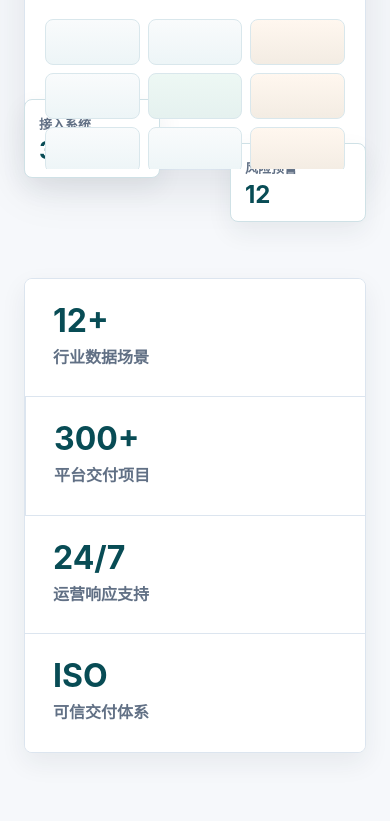
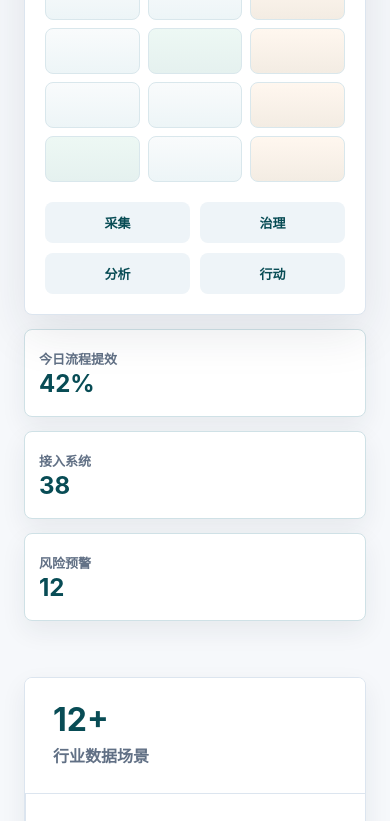
Before and after one commit to shwann/test01, a website: page index.html in a window 390 px wide. Shown: the part 772-1593 px from the top of the page. Drawn offline with Linux system fonts and the light colour scheme.

Commit message:
Apply automated changes for task 03fc66df-a1be-4e50-b17b-e955831acc79

```diff
--- a/styles.css
+++ b/styles.css
@@ -31,6 +31,23 @@ body {
   background: var(--paper);
   color: var(--ink);
   line-height: 1.65;
+}
+
+body,
+button,
+input,
+textarea {
+  font: inherit;
+}
+
+h1,
+h2,
+h3,
+p,
+a,
+span,
+strong {
+  overflow-wrap: anywhere;
 }
 
 a {
@@ -237,16 +254,19 @@ a {
 }
 
 .hero-visual {
-  position: relative;
-  min-height: 500px;
+  display: grid;
+  grid-template-columns: repeat(3, minmax(0, 1fr));
+  gap: 14px;
+  align-content: start;
 }
 
 .command-panel {
-  position: absolute;
-  inset: 22px 0 46px;
+  position: relative;
   display: grid;
-  grid-template-rows: auto auto 1fr auto;
-  gap: 22px;
+  grid-column: 1 / -1;
+  grid-template-rows: auto auto minmax(180px, 1fr) auto;
+  gap: 20px;
+  min-height: 430px;
   overflow: hidden;
   padding: 28px;
   border: 1px solid var(--line);
@@ -313,12 +333,12 @@ a {
   z-index: 1;
   display: grid;
   grid-template-columns: repeat(4, minmax(0, 1fr));
+  grid-auto-rows: minmax(56px, 1fr);
   gap: 12px;
-  min-height: 210px;
 }
 
 .signal-grid span {
-  min-height: 68px;
+  min-height: 0;
   border: 1px solid #d9e7ec;
   border-radius: var(--radius);
   background: linear-gradient(180deg, #f9fbfc, #edf5f7);
@@ -357,10 +377,11 @@ a {
 }
 
 .panel-card {
-  position: absolute;
   display: grid;
   gap: 4px;
-  width: 168px;
+  align-content: center;
+  min-height: 104px;
+  width: auto;
   padding: 16px;
 }
 
@@ -374,21 +395,6 @@ a {
   color: var(--brand-dark);
   font-size: 29px;
   line-height: 1;
-}
-
-.panel-card.one {
-  top: 0;
-  right: 18px;
-}
-
-.panel-card.two {
-  bottom: 78px;
-  left: -16px;
-}
-
-.panel-card.three {
-  right: 34px;
-  bottom: 0;
 }
 
 .stats {
@@ -623,7 +629,7 @@ a {
   }
 
   .hero-visual {
-    min-height: 470px;
+    max-width: 680px;
   }
 
   .service-grid,
@@ -700,11 +706,12 @@ a {
   }
 
   .hero-visual {
-    min-height: 420px;
+    grid-template-columns: 1fr;
+    max-width: none;
   }
 
   .command-panel {
-    inset: 20px 0 52px;
+    min-height: auto;
     padding: 20px;
   }
 
@@ -719,12 +726,12 @@ a {
 
   .signal-grid {
     grid-template-columns: repeat(3, minmax(0, 1fr));
+    grid-auto-rows: 46px;
     gap: 8px;
-    min-height: 160px;
   }
 
   .signal-grid span {
-    min-height: 46px;
+    min-height: 0;
   }
 
   .flow-track {
@@ -732,25 +739,13 @@ a {
   }
 
   .panel-card {
-    width: 136px;
+    min-height: 88px;
+    width: auto;
     padding: 14px;
   }
 
   .panel-card strong {
     font-size: 24px;
-  }
-
-  .panel-card.one {
-    right: 0;
-  }
-
-  .panel-card.two {
-    bottom: 44px;
-    left: 0;
-  }
-
-  .panel-card.three {
-    right: 0;
   }
 
   .stats,
```
